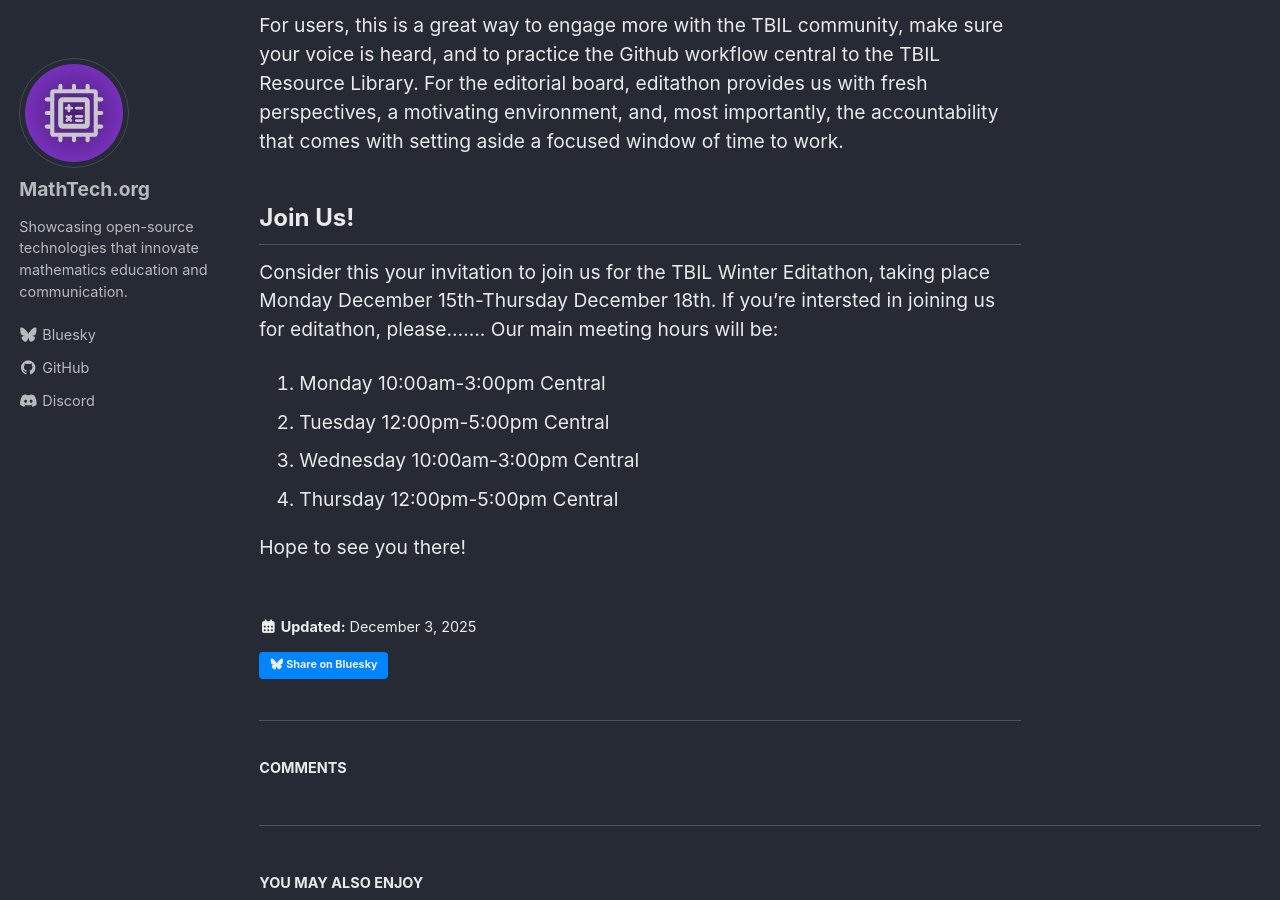
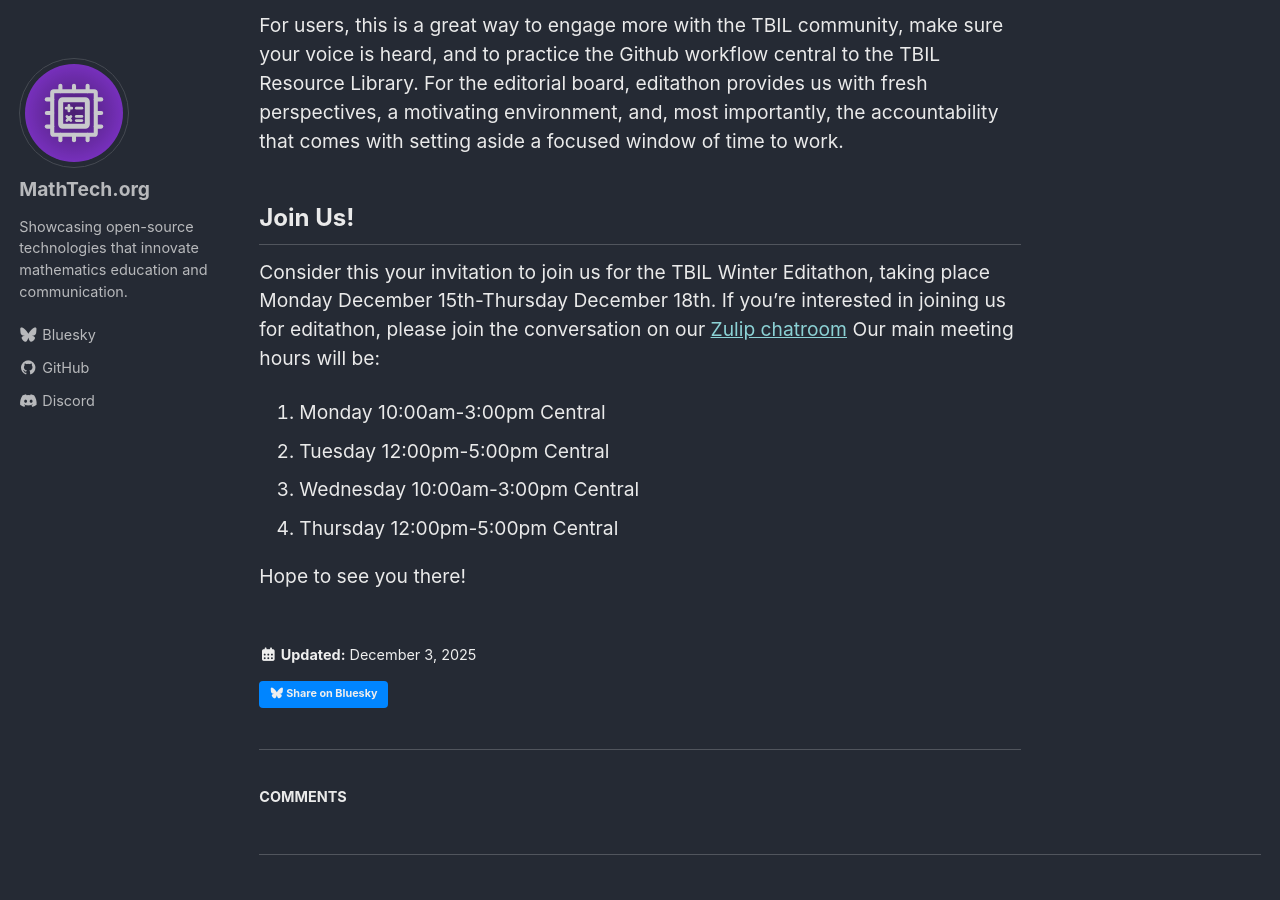
Before and after one commit to mathtechorg/mathtechorg.github.io, a Jekyll site: the page built from _posts/2025-12-01-editathon.md, in a window 1280 px wide and 900 px high, scrolled down 1247 px. Built offline with Jekyll 4.4.1, drawn with Linux system fonts in a browser that asks for light colours; cached includes are drawn as plain includes; comment, search, counter and statistics services are not loaded.

Commit message:
Update _posts/2025-12-01-editathon.md
Co-authored-by: Steven Clontz <steven.clontz@gmail.com>

```diff
--- a/_posts/2025-12-01-editathon.md
+++ b/_posts/2025-12-01-editathon.md
@@ -32,7 +32,8 @@ For the editorial board, editathon provides us with fresh perspectives, a motiva
 
 ## Join Us!
 Consider this your invitation to join us for the TBIL Winter Editathon, taking place Monday December 15th-Thursday December 18th.
-If you're intersted in joining us for editathon, please.......
+If you're interested in joining us for editathon, please join the conversation on our
+[Zulip chatroom](https://tbil.zulipchat.com/#narrow/channel/481193-editathon/topic/Winter.202025.20Dates.3A.20Dec.2015-18/with/548038883)
 Our main meeting hours will be:
 1. Monday 10:00am-3:00pm Central
 2. Tuesday 12:00pm-5:00pm Central
```
